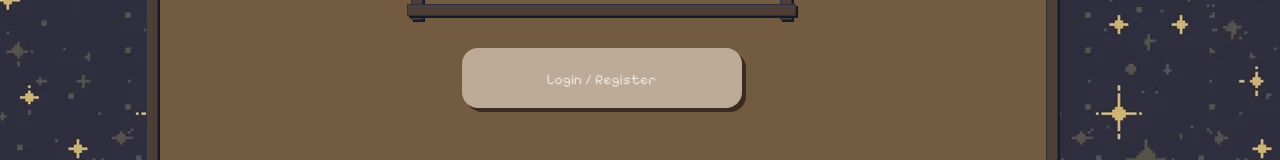
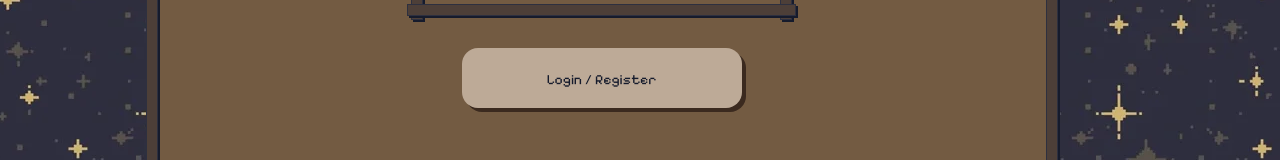
Before and after one commit to devsoc-unsw/trainee-ares-26t1, a React (Vite) app in the folder frontend/: page / in a window 1280 px wide. Shown: the part 366-526 px from the top of the page. Built offline with nearby package versions, Linux system fonts and the light colour scheme.

Commit message:
changed font colour for landing page

```diff
--- a/frontend/src/components/menu/LandingButton.tsx
+++ b/frontend/src/components/menu/LandingButton.tsx
@@ -26,7 +26,7 @@
                 "
         onClick={onClick}
       >
-        <p className="text-md text-center mt-1 text-theme-white">{text}</p>
+        <p className="text-md text-center mt-1 text-theme-black">{text}</p>
       </button>
     </div>
   );
--- a/frontend/src/pages/RegisterPage.tsx
+++ b/frontend/src/pages/RegisterPage.tsx
@@ -2,7 +2,6 @@
 import WoodContainer from "../components/WoodContainer";
 import { authLogin, authRegister } from "../api/api";
 import { Link, useNavigate } from "react-router-dom";
-import FormButton from "../components/menu/LandingButton";
 
 const RegisterPage = () => {
   const [email, setEmail] = useState<string>("");
```
